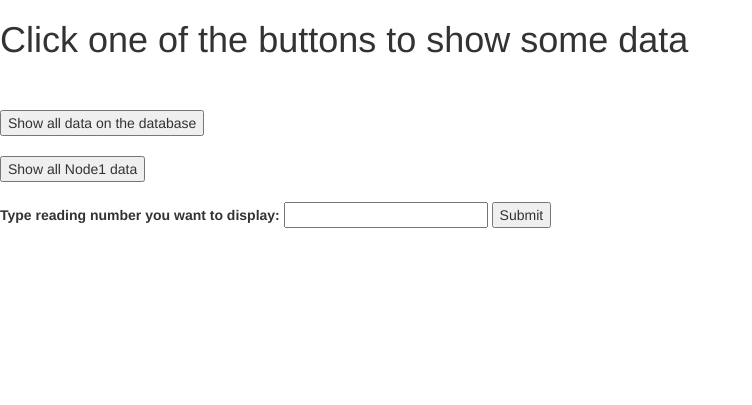
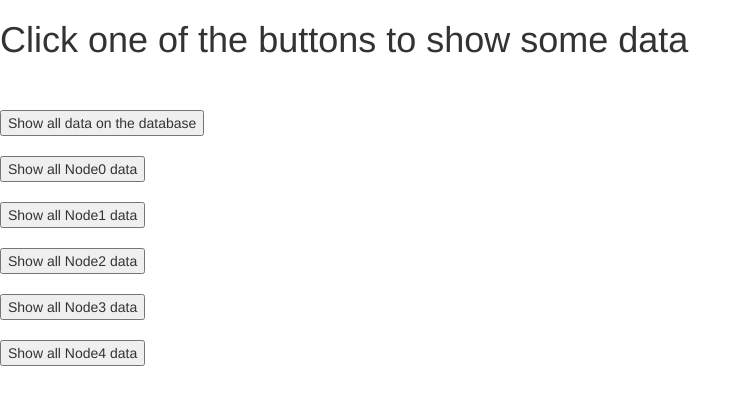
Before and after one commit to Abdullah-N-Shaikh/WSN, a Node server app: page /data in a window 1280 px wide. Shown: the part 52-457 px from the top of the page, without its empty margins (0-752 px from the left). Run offline with Node 20, Linux system fonts and the light colour scheme; the visitor is signed in with stand-in values (Sample User, id 1); some libraries are stand-ins or nearby versions.

Commit message:
From Surface v10 all nodes

```diff
--- a/Pages/data.html
+++ b/Pages/data.html
@@ -28,7 +28,28 @@
       }
   </script>
 <script>
-  function runCodeSpecifc() {
+  function node0Data() {
+      console.log("inside runCodeSpecifc");
+      let request = {
+      method: 'POST',
+      headers: {
+        'Content-Type': 'application/json'
+      },
+      body: JSON.stringify("dataTest")
+    }
+    fetch('/all', request).then( res => res.json() )
+    .then( data => {
+      // data = JSON.stringify(data);
+      var data_filter = data.filter( element => element.Node =="Node0")
+      document.getElementById('result').innerHTML = JSON.stringify(data_filter);
+    })
+    .catch( err => console.log(err) )
+  }
+</script>
+
+
+<script>
+  function node1Data() {
       console.log("inside runCodeSpecifc");
       let request = {
       method: 'POST',
@@ -41,7 +62,66 @@
     .then( data => {
       // data = JSON.stringify(data);
       var data_filter = data.filter( element => element.Node =="Node1")
-      console.log(JSON.stringify(data_filter))
+      document.getElementById('result').innerHTML = JSON.stringify(data_filter);
+    })
+    .catch( err => console.log(err) )
+  }
+</script>
+
+<script>
+  function node2Data() {
+      console.log("inside runCodeSpecifc");
+      let request = {
+      method: 'POST',
+      headers: {
+        'Content-Type': 'application/json'
+      },
+      body: JSON.stringify("dataTest")
+    }
+    fetch('/all', request).then( res => res.json() )
+    .then( data => {
+      // data = JSON.stringify(data);
+      var data_filter = data.filter( element => element.Node =="Node2")
+      document.getElementById('result').innerHTML = JSON.stringify(data_filter);
+    })
+    .catch( err => console.log(err) )
+  }
+</script>
+
+<script>
+  function node3Data() {
+      console.log("inside runCodeSpecifc");
+      let request = {
+      method: 'POST',
+      headers: {
+        'Content-Type': 'application/json'
+      },
+      body: JSON.stringify("dataTest")
+    }
+    fetch('/all', request).then( res => res.json() )
+    .then( data => {
+      // data = JSON.stringify(data);
+      var data_filter = data.filter( element => element.Node =="Node3")
+      document.getElementById('result').innerHTML = JSON.stringify(data_filter);
+    })
+    .catch( err => console.log(err) )
+  }
+</script>
+
+<script>
+  function node4Data() {
+      console.log("inside runCodeSpecifc");
+      let request = {
+      method: 'POST',
+      headers: {
+        'Content-Type': 'application/json'
+      },
+      body: JSON.stringify("dataTest")
+    }
+    fetch('/all', request).then( res => res.json() )
+    .then( data => {
+      // data = JSON.stringify(data);
+      var data_filter = data.filter( element => element.Node =="Node4")
       document.getElementById('result').innerHTML = JSON.stringify(data_filter);
     })
     .catch( err => console.log(err) )
@@ -72,16 +152,24 @@
     <br></br>
     <button onclick="runCode()">Show all data on the database</button>
     <br></br>
-    <button onclick="runCodeSpecifc()">Show all Node1 data</button>
+    <button onclick="node0Data()">Show all Node0 data</button>
+    <br></br>
+    <button onclick="node1Data()">Show all Node1 data</button>
+    <br></br>
+    <button onclick="node2Data()">Show all Node2 data</button>
+    <br></br>
+    <button onclick="node3Data()">Show all Node3 data</button>
+    <br></br>
+    <button onclick="node4Data()">Show all Node4 data</button>
     <br></br>
 
-
+<!--
     <form onclick="runCodeSpecifc()">
       <label>Type reading number you want to display:
         <input type = "text" name="Y"  id="Y"></input>
         </label>
         <input type="submit" value="Submit"></input>
-    </form>
+    </form> -->
 
 
 
```
